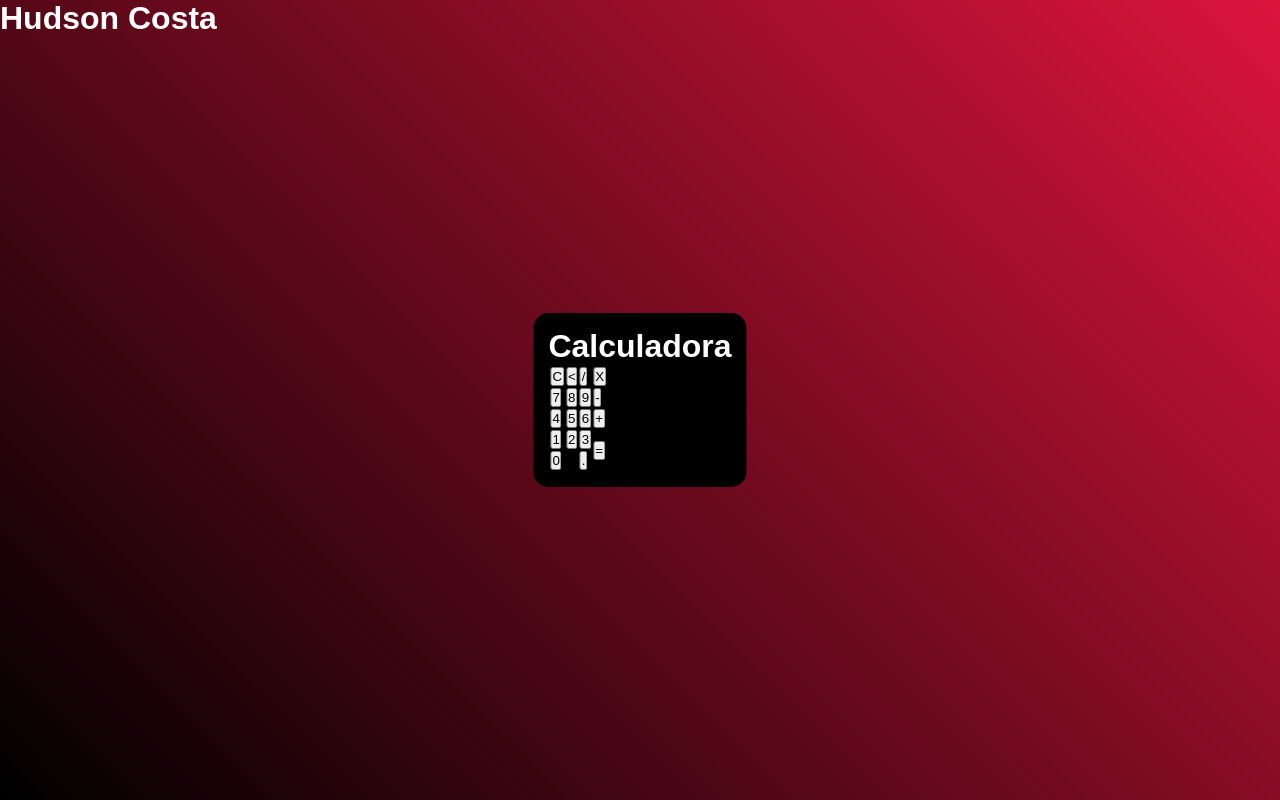
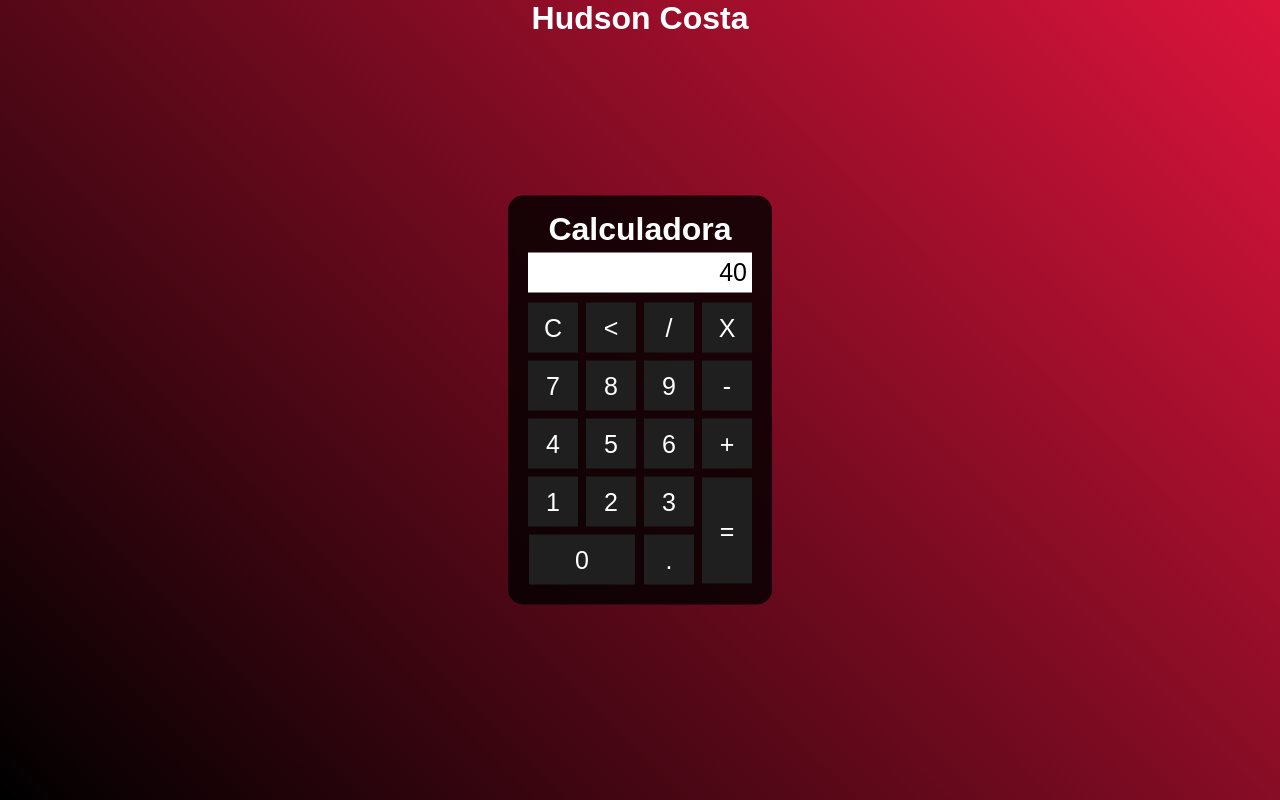
Before and after one commit to Hudson390/Calculadora-JS, a plain HTML site: page calculadora.html in a window 1280 px wide. Drawn offline with Linux system fonts and the light colour scheme.

Commit message:
CREATE html

```diff
--- a/calculadora.html
+++ b/calculadora.html
@@ -14,15 +14,40 @@
             height: 100vh;
             color: white;
             font-family: Arial, Helvetica, sans-serif;
+            text-align: center;
         }
         .calculadora{
             position: absolute;
-            background-color: black;
+            background-color: rgba(0, 0, 0, 0.8);
             top: 50%;
             left: 50%;
             transform: translate(-50%, -50%);
             border-radius: 15px;
             padding: 15px;
+        }
+        .botao{
+            width: 50px;
+            height: 50px;
+            font-size: 25px;
+            cursor: pointer;
+            background-color: rgb(31,31,31);
+            border: none;
+            color: white;
+            margin: 3px;
+
+        }
+        .botao:hover{
+           background-color: black;
+        }
+        #resultado{
+            background-color: white;
+            width: 214px;
+            height: 30px;
+            margin: 5px;
+            font-size: 25px;
+            color: black;
+            text-align: right;
+            padding: 5px;
         }
     </style>
 </head>
@@ -31,7 +56,7 @@
         <H1>Hudson Costa</H1>
         <div class="calculadora">
             <h1>Calculadora</h1>
-            <p id="resultado"></p>
+            <p id="resultado">40</p>
             <table>
                 <tr>
                     <td><button class="botao">C</button></td>
@@ -40,30 +65,36 @@
                     <td><button class="botao">X</button></td>
                 </tr>
                 <tr>
-                    <td><button class="botao">7</button></td>
-                    <td><button class="botao">8</button></td>
-                    <td><button class="botao">9</button></td>
+                    <td><button class="botao" onclick="insert('7')">7</button></td>
+                    <td><button class="botao" onclick="insert('8')">8</button></td>
+                    <td><button class="botao" onclick="insert('9')">9</button></td>
                     <td><button class="botao">-</button></td>
                 </tr>
                 <tr>
-                    <td><button class="botao">4</button></td>
-                    <td><button class="botao">5</button></td>
-                    <td><button class="botao">6</button></td>
+                    <td><button class="botao" onclick="insert('4')">4</button></td>
+                    <td><button class="botao" onclick="insert('5')">5</button></td>
+                    <td><button class="botao" onclick="insert('6')">6</button></td>
                     <td><button class="botao">+</button></td>
                 </tr>
                 <tr>
-                    <td><button class="botao">1</button></td>
-                    <td><button class="botao">2</button></td>
-                    <td><button class="botao">3</button></td>
-                    <td rowspan="2"><button class="botao">=</button></td>
+                    <td><button class="botao" onclick="insert('1')">1</button></td>
+                    <td><button class="botao" onclick="insert('2')">2</button></td>
+                    <td><button class="botao" onclick="insert('3')">3</button></td>
+                    <td rowspan="2"><button class="botao" style="height: 106px">=</button></td>
                 </tr>
                 <tr>
-                    <td colspan="2"><button class="botao">0</button></td>
+                    <td colspan="2"><button class="botao" style="width: 106px" onclick="insert('0')"">0</button></td>
                     <td><button class="botao">.</button></td>
                 </tr>
             </table>
         </div>
     </div>
 
+    <script>
+        function insert(num){
+            document.getElementById('resultado').innerHTML = num;
+        }
+    </script>
+
 </body>
 </html>
```
